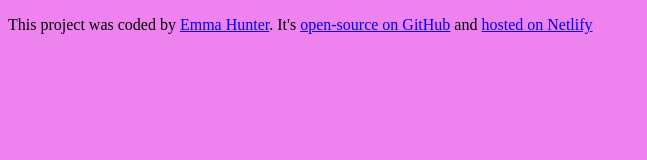
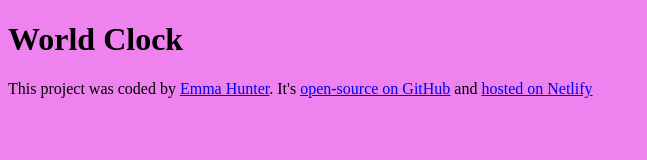
Before and after one commit to emma-hunter-code/world-clock, a plain HTML site: page index.html in a window 1280 px wide. Shown: the whole page, without its empty margins (0-647 px from the left). Drawn offline with Linux system fonts and the light colour scheme.

Commit message:
Added h1

```diff
--- a/index.html
+++ b/index.html
@@ -7,6 +7,7 @@
     <title>World Clock</title>
   </head>
   <body>
+    <h1>World Clock</h1>
     <footer class="signature">
       <p>
         This project was coded by
```
